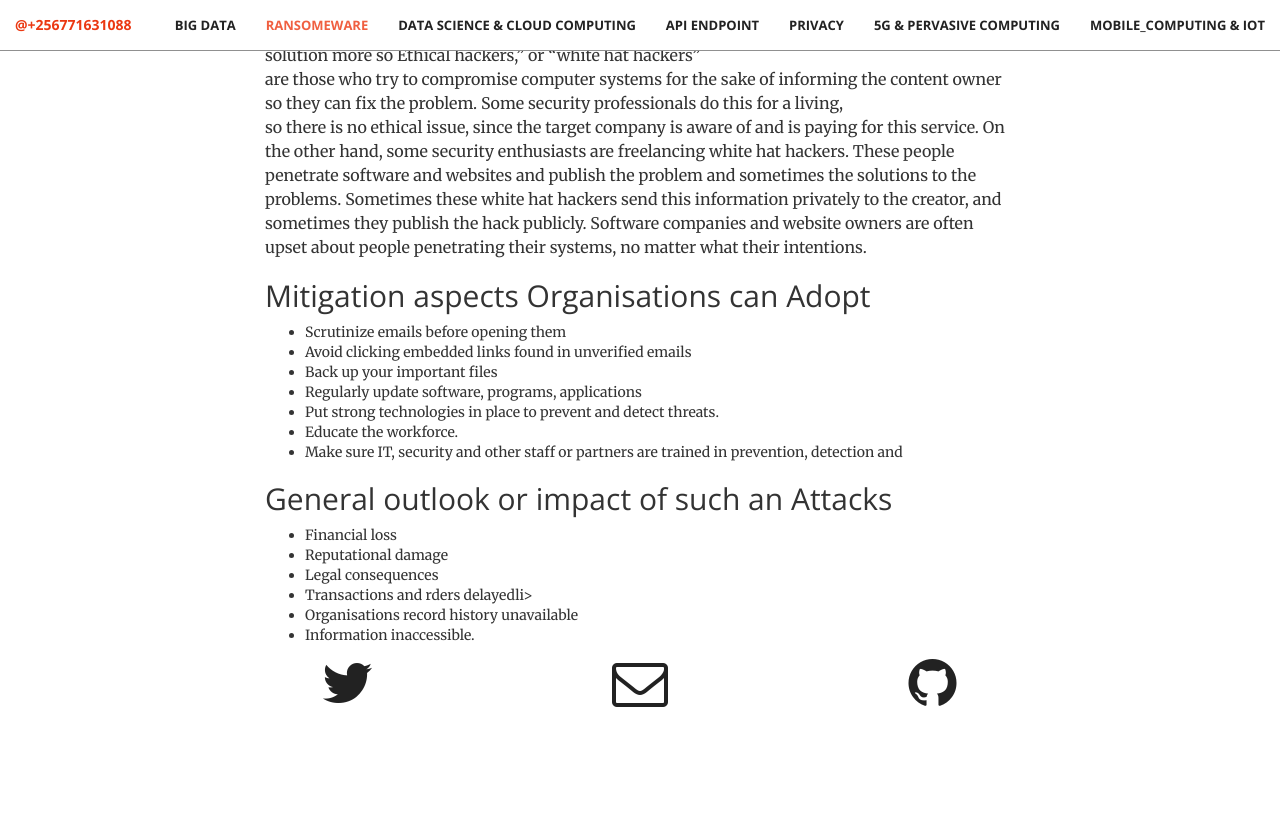
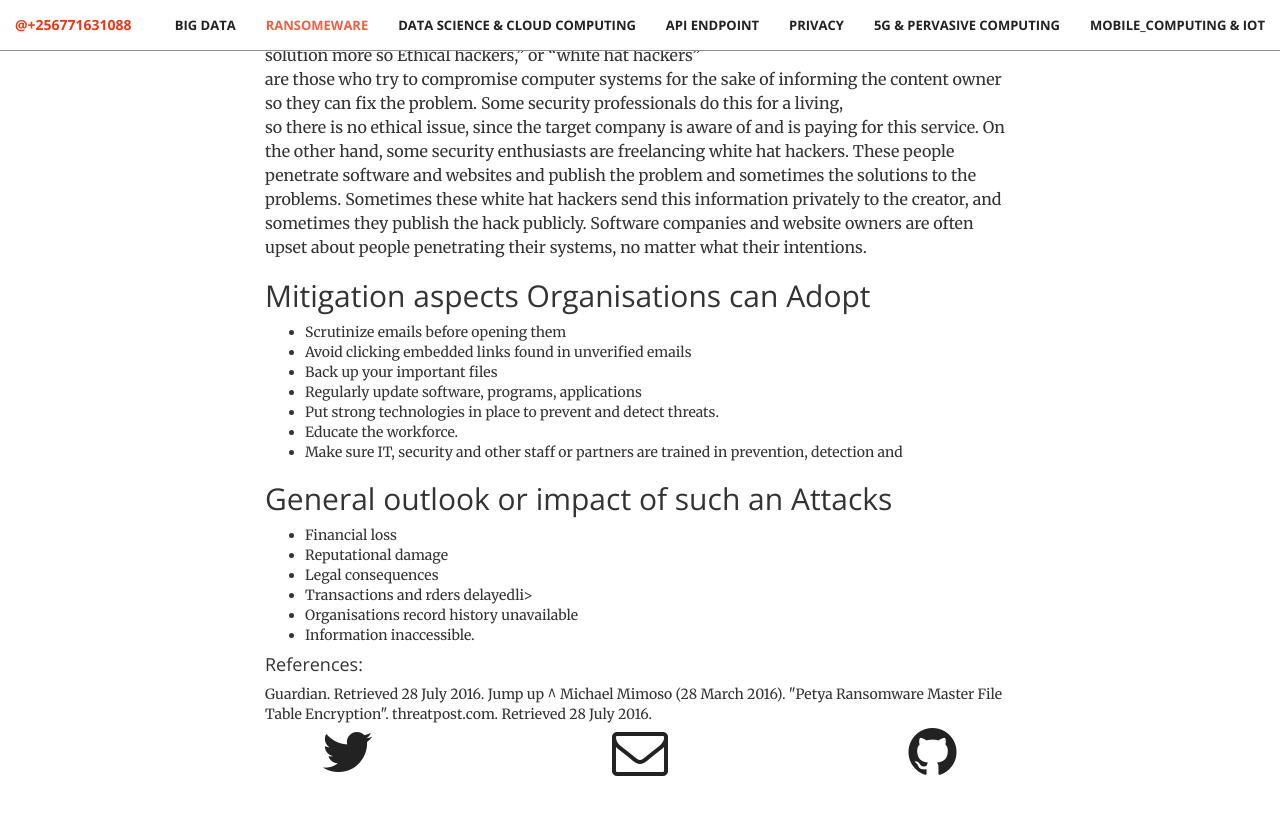
Before and after one commit to deromatic/deromatic.github.io, a Jekyll site: the page built from index.html, in a window 1280 px wide and 900 px high, scrolled down 16493 px. Shown: the top 815 px of the window. Built offline with Jekyll 4.4.1, drawn with Linux system fonts in a browser that asks for light colours.

Commit message:
Update contact.html

```diff
--- a/_includes/contact.html
+++ b/_includes/contact.html
@@ -111,6 +111,10 @@ On the other hand, some security enthusiasts are freelancing white hat hackers.
 
 </ul>
 
+  <h4>References:</h4>
+Guardian. Retrieved 28 July 2016.
+Jump up ^
+Michael Mimoso (28 March 2016). "Petya Ransomware Master File Table Encryption". threatpost.com. Retrieved 28 July 2016.
 
 
 
```
